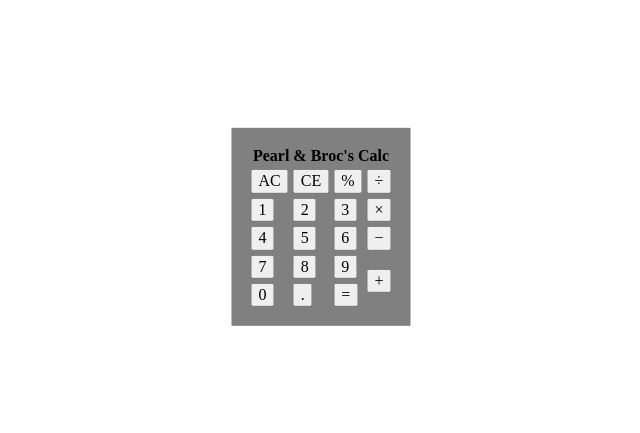
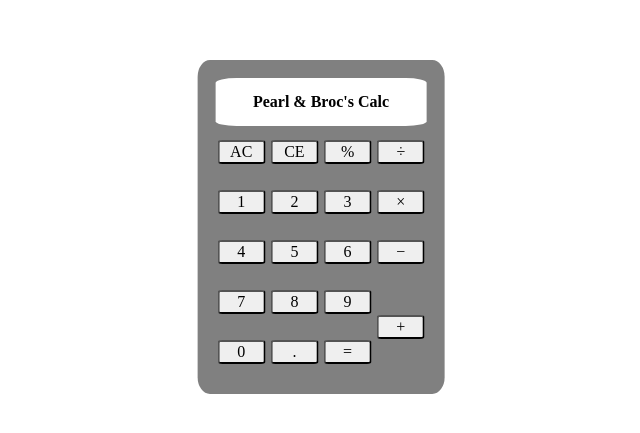
Before and after one commit to PearlR/js-calculator, a plain HTML site: page index.html in a window 1280 px wide. Shown: the part 173-606 px from the top of the page, without its empty margins (319-959 px from the left). Drawn offline with nearby package versions, Linux system fonts and the light colour scheme.

Commit message:
add initial javascript, incomplete, untested

```diff
--- a/calculator.js
+++ b/calculator.js
@@ -0,0 +1,50 @@
+var backgroundNumber = ''
+var foregroundNumber = ''
+var currentOperator = ''
+
+function clearButton () {
+  backgroundNumber = ''
+  foregroundNumber = ''
+  setOnscreenNumber(foregroundNumber)
+}
+
+function clearEntryButton () {
+  if (foregroundNumber.length > 0)
+    foregroundNumber = foregroundNumber.slice(0, foregroundNumber.length - 1)
+  setOnscreenNumber(foregroundNumber)
+}
+
+function numberButton (number) {
+  foregroundNumber += number
+  setOnscreenNumber(foregroundNumber)
+}
+
+function pointButton () {
+  if (!foregroundNumber.includes('.'))
+    foregroundNumber += '.'
+  setOnscreenNumber(foregroundNumber + '0')
+}
+
+function operatorButton (operator) {
+  if (currentOperator !== '')
+    evaluate()
+  currentOperator = operator
+}
+
+function evaluate () {
+  backgroundNumber = eval(evalSafe(backgroundNumber) + operator + evalSafe(foregroundNumber))
+  foregroundNumber = ''
+  setOnscreenNumber(backgroundNumber)
+}
+
+function evalSafe (number) {
+  return (number.length === 0 || number[number.length - 1] === '.') ? number + '0' : number
+}
+
+function equalsButton () {
+
+}
+
+function setOnscreenNumber (number) {
+  document.getElementById('onscreen').innerHTML = number
+}
--- a/index.html
+++ b/index.html
@@ -1,5 +1,6 @@
 <!DOCTYPE html>
 <html>
+
 <head>
   <meta charset="utf-8">
   <title>JS Calculator</title>
@@ -8,48 +9,50 @@
   <link rel="stylesheet" href="stylesheet.css">
   <script type="text/javascript" src="calculator.js"></script>
 </head>
+
 <body>
 
   <div class="middle">
     <table>
       <thead>
         <tr>
-      <th colspan="4">Pearl &amp; Broc's Calc</th>
+          <th id="onscreen" colspan="4">Pearl &amp; Broc's Calc</th>
         </tr>
       </thead>
       <tbody>
         <tr>
-      <td><button type="">AC</button></td>
-      <td><button type="">CE</button></td>
-      <td><button type="">&#37;</button></td>
-      <td><button type="">&divide;</button></td>
+          <td><button onclick="clearButton()">AC</button></td>
+          <td><button onclick="clearEntryButton()">CE</button></td>
+          <td><button onclick="operatorButton('%')">&#37;</button></td>
+          <td><button onclick="operatorButton('/')">&divide;</button></td>
         </tr>
         <tr>
-      <td><button type="">1</button></td>
-      <td><button type="">2</button></td>
-      <td><button type="">3</button></td>
-      <td><button type="">&times;</button></td>
+          <td><button onclick="numberButton('1')">1</button></td>
+          <td><button onclick="numberButton('2')">2</button></td>
+          <td><button onclick="numberButton('3')">3</button></td>
+          <td><button onclick="operatorButton('*')">&times;</button></td>
         </tr>
         <tr>
-      <td><button type="">4</button></td>
-      <td><button type="">5</button></td>
-      <td><button type="">6</button></td>
-      <td><button type="">&minus;</button></td>
+          <td><button onclick="numberButton('4')">4</button></td>
+          <td><button onclick="numberButton('5')">5</button></td>
+          <td><button onclick="numberButton('6')">6</button></td>
+          <td><button onclick="operatorButton('-')">&minus;</button></td>
         </tr>
         <tr>
-      <td><button type="">7</button></td>
-      <td><button type="">8</button></td>
-      <td><button type="">9</button></td>
-      <td rowspan="2"><button type="">&#43;</button></td>
+          <td><button onclick="numberButton('7')">7</button></td>
+          <td><button onclick="numberButton('8')">8</button></td>
+          <td><button onclick="numberButton('9')">9</button></td>
+          <td rowspan="2"><button onclick="operatorButton('+')">&#43;</button></td>
         </tr>
         <tr>
-      <td><button type="">0</button></td>
-      <td><button type="">&#46;</button></td>
-      <td><button type="">&#61;</button></td>
+          <td><button onclick="numberButton('0')">0</button></td>
+          <td><button onclick="pointButton()">&#46;</button></td>
+          <td><button onclick="equalsButton()">&#61;</button></td>
         </tr>
       </tbody>
     </table>
   </div>
 
 </body>
+
 </html>
--- a/stylesheet.css
+++ b/stylesheet.css
@@ -5,4 +5,31 @@
   transform: translate(-50%, -50%);
   background-color: grey;
   padding: 1em;
+  border-radius: 5%;
 }
+
+table {
+
+}
+
+tr {
+  height: 3em;
+  margin-bottom: 1em;
+}
+
+th {
+  background-color: white;
+  border-radius: 10%;
+  padding: 0.1em;
+}
+
+td {
+  width: 3em;
+  padding: 0.1em;
+}
+
+button {
+  width: 100%;
+  height: 100%;
+  border-radius: 10%;
+}
```
Lines whose indentation alone changed are shown as unchanged.
